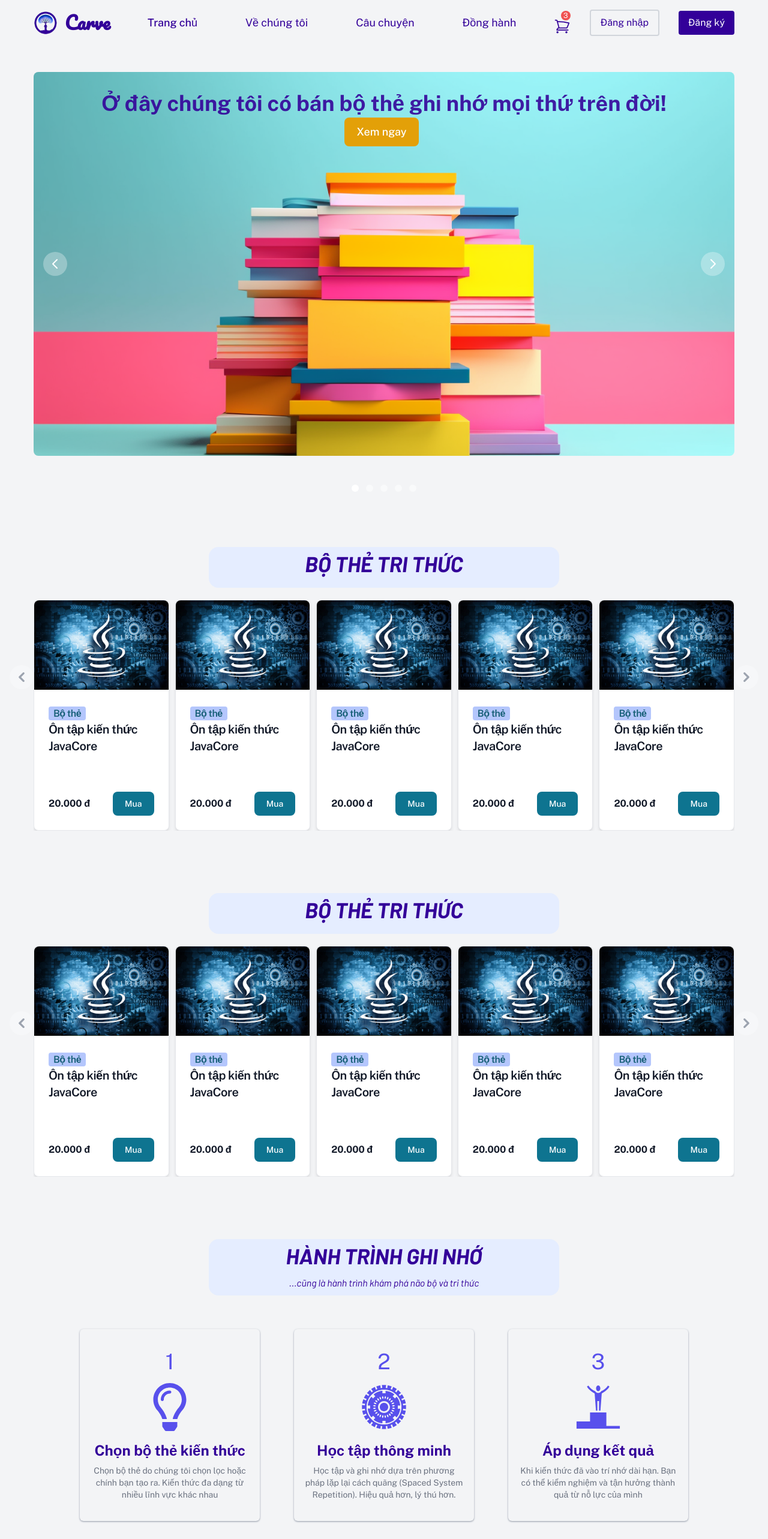
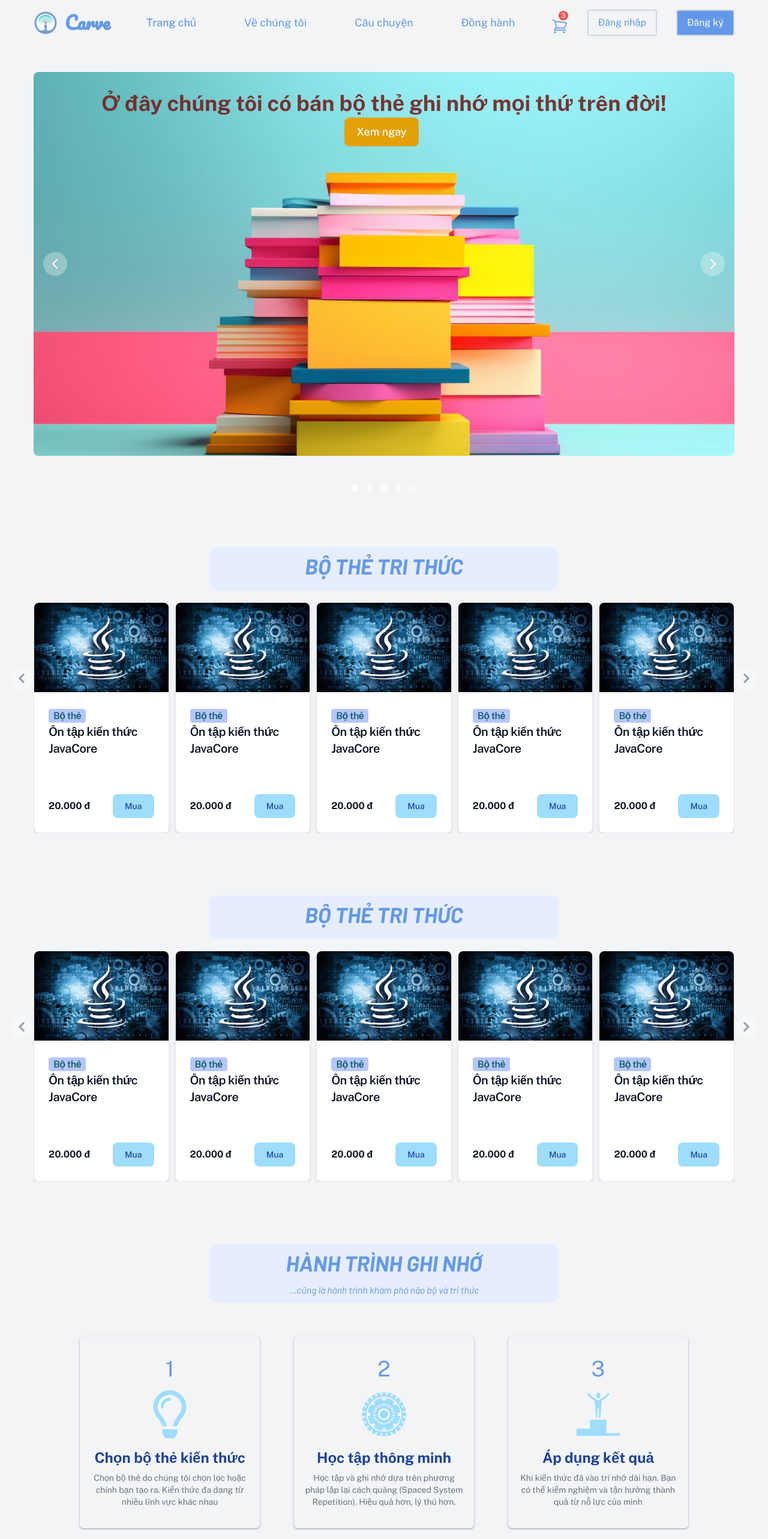
Before and after one commit to mrhuyle/C0323G1_HuyL_sprint2_carve, a React (Vite) app: page / in a window 1280 px wide. Shown: the top 2566 px of the page at 60% size. Built offline with nearby package versions, Linux system fonts and the light colour scheme; the HTML template or start-up script is replaced by a standard one.

Commit message:
modify color to cyan

```diff
--- a/src/components/AboutLeitner.jsx
+++ b/src/components/AboutLeitner.jsx
@@ -4,7 +4,7 @@ import img2 from "../assets/img/Leitner-Alternative-5boxes.png";
 const AboutLeitner = () => {
   return (
     <div className="px-4 py-16 mx-auto bg-gray-100 md:px-14 max-w-screen-2xl">
-      <div className="py-2 mx-auto mt-10 mb-5 italic font-extrabold leading-relaxed text-center bg-indigo-100 rounded-2xl md:w-1/2">
+      <div className="pt-3 pb-2 mx-auto mt-10 mb-5 italic font-extrabold leading-relaxed text-center bg-indigo-100 rounded-2xl md:w-1/2">
         <h2 className="px-1 mb-3 text-4xl font-semibold text-brandPrimary head-title">
           VỀ HỘP LEITNER - LEITNER&apos;S BOXS
         </h2>
@@ -18,7 +18,7 @@ const AboutLeitner = () => {
             </p>
             <a
               href="#"
-              className="inline-block px-4 py-2 space-y-2 font-bold text-gray-900 bg-indigo-300 rounded hover:text-white hover:bg-blue-700"
+              className="inline-block px-4 py-2 space-y-2 font-bold text-blue-800 bg-indigo-300 rounded hover:text-white hover:bg-blue-700"
             >
               Tìm hiểu thêm
             </a>
--- a/src/components/Blog.jsx
+++ b/src/components/Blog.jsx
@@ -6,7 +6,7 @@ import { Card } from "flowbite-react";
 const Blog = ({ imgSrc, imgAlt, title, description }) => {
   return (
     <Card imgAlt={imgAlt} imgSrc={imgSrc}>
-      <h5 className="text-2xl font-bold tracking-tight text-gray-900 dark:text-white">
+      <h5 className="text-2xl font-bold tracking-tight text-blue-800">
         <p>{title}</p>
       </h5>
       <p className="font-normal text-gray-700 dark:text-gray-400">
@@ -14,7 +14,7 @@ const Blog = ({ imgSrc, imgAlt, title, description }) => {
       </p>
       <a
         href="#"
-        className="inline-block px-4 py-2 space-y-2 font-bold text-center text-gray-900 bg-indigo-300 rounded hover:text-white hover:bg-blue-700"
+        className="inline-block px-4 py-2 space-y-2 font-bold text-center text-blue-800 bg-indigo-300 rounded hover:text-white hover:bg-blue-700"
       >
         Xem thêm
       </a>
--- a/src/components/Blogs.jsx
+++ b/src/components/Blogs.jsx
@@ -33,7 +33,7 @@ const Blogs = () => {
   ];
   return (
     <div className="px-4 pt-8 pb-32 mx-auto bg-gray-100 md:px-14 max-w-screen-2xl">
-      <div className="py-2 mx-auto mt-10 mb-5 italic leading-relaxed text-center bg-indigo-100 rounded-2xl md:w-1/2 text-brandPrimary head-title">
+      <div className="pt-3 pb-2 mx-auto mt-10 mb-5 italic leading-relaxed text-center bg-indigo-100 rounded-2xl md:w-1/2 text-brandPrimary head-title">
         <h2 className="mb-3 text-4xl font-semibold font-extrabold text-brandPrimary head-title">
           CÂU CHUYỆN
         </h2>
--- a/src/components/Navbar.jsx
+++ b/src/components/Navbar.jsx
@@ -57,7 +57,7 @@ const Navbar = () => {
                 alt=""
                 className="items-center inline-block w-10"
               />
-              <span id="brand" className="text-[#330099] text-3xl">
+              <span id="brand" className="text-3xl text-brandPrimary">
                 Carve
               </span>
             </Link>
@@ -112,7 +112,7 @@ const Navbar = () => {
                 Đăng nhập
               </Link>
               <Link to="/register">
-                <button className="px-4 py-2 text-white transition-all duration-100 duration-300 rounded bg-brandPrimary hover:bg-indigo-400 hover:text-gray-900">
+                <button className="px-4 py-2 text-white transition-all duration-100 duration-300 border-2 border-gray-300 rounded bg-brandPrimary hover:bg-indigo-400 hover:text-blue-800">
                   Đăng ký
                 </button>
               </Link>
--- a/src/components/ProductCard.jsx
+++ b/src/components/ProductCard.jsx
@@ -24,7 +24,7 @@ const ProductCard = () => {
             20.000 đ
           </span>
           <a
-            className="rounded-lg bg-cyan-700 px-5 py-2.5 text-center text-sm font-medium text-white hover:bg-cyan-800 focus:outline-none focus:ring-4 focus:ring-cyan-300 dark:bg-cyan-600 dark:hover:bg-cyan-700 dark:focus:ring-cyan-800"
+            className="rounded-lg bg-buttonColor px-5 py-2.5 text-center text-sm font-medium text-blue-800 hover:bg-brandPrimary hover:text-white focus:outline-none focus:ring-4 focus:ring-cyan-300 dark:bg-cyan-600 dark:hover:bg-cyan-700 dark:focus:ring-cyan-800"
             href="#"
           >
             <p>Mua</p>
--- a/src/components/ProductsSlider.jsx
+++ b/src/components/ProductsSlider.jsx
@@ -11,7 +11,7 @@ import ProductCard from "./ProductCard";
 const ProductsSlider = () => {
   return (
     <div className="relative px-4 py-8 mx-auto bg-gray-100 md:px-14 max-w-screen-2xl">
-      <div className="py-2 mx-auto mt-10 mb-5 italic font-extrabold leading-relaxed text-center bg-indigo-100 rounded-2xl md:w-1/2">
+      <div className="pt-3 pb-2 mx-auto mt-10 mb-5 italic font-extrabold leading-relaxed text-center bg-indigo-100 rounded-2xl md:w-1/2">
         <h2 className="mb-3 text-4xl font-semibold text-brandPrimary head-title">
           BỘ THẺ TRI THỨC
         </h2>
--- a/src/components/Roadmap.jsx
+++ b/src/components/Roadmap.jsx
@@ -28,7 +28,7 @@ const Roadmap = () => {
   ];
   return (
     <div className="px-4 py-8 mx-auto bg-gray-100 md:px-14 max-w-screen-2xl">
-      <div className="py-2 mx-auto mt-10 mb-5 italic leading-relaxed text-center bg-indigo-100 rounded-2xl md:w-1/2 text-brandPrimary head-title">
+      <div className="pt-3 pb-2 mx-auto mt-10 mb-5 italic leading-relaxed text-center bg-indigo-100 rounded-2xl md:w-1/2 text-brandPrimary head-title">
         <h2 className="mb-3 text-4xl font-semibold font-extrabold text-brandPrimary head-title">
           HÀNH TRÌNH GHI NHỚ
         </h2>
@@ -42,14 +42,14 @@ const Roadmap = () => {
           >
             <div>
               <div className="w-10 h-10 mx-auto mb-4">
-                <span className="w-full h-full text-4xl text-indigo-600">
+                <span className="w-full h-full text-4xl text-brandPrimary">
                   {period.id}
                 </span>
               </div>
               <div className="w-20 h-20 mx-auto mb-4">
-                <period.img className="w-full h-full text-indigo-600" />
+                <period.img className="w-full h-full text-buttonColor" />
               </div>
-              <h4 className="px-2 mb-2 text-2xl font-bold text-brandPrimary">
+              <h4 className="px-2 mb-2 text-2xl font-bold text-blue-800">
                 {period.title}
               </h4>
               <p className="text-sm text-gray-500">{period.description}</p>
--- a/src/components/UserReviewBlockquote.jsx
+++ b/src/components/UserReviewBlockquote.jsx
@@ -18,7 +18,7 @@ const UserReviewBlockquote = () => {
         </div>
         <Blockquote>
           <BiSolidQuoteRight size={30} className="text-gray-900" />
-          <p className="text-2xl font-semibold font-bold text-brandPrimary">
+          <p className="text-2xl font-semibold font-bold text-blue-800">
             <p className="font-extrabold text-left">
               Nhờ Khắc Kiến Thức, chúng tôi đã cùng nhau ôn tập các kiến thức
               Java, SQL, OCA,... cũng như ngoại ngữ một cách hiệu quả hơn.
@@ -28,10 +28,10 @@ const UserReviewBlockquote = () => {
         <figcaption className="flex items-center mt-1 space-x-3">
           <Avatar alt="profile picture" img={codegym} rounded size="xs" />
           <div className="flex items-center divide-x-2 divide-gray-300 dark:divide-gray-700">
-            <cite className="pr-3 font-extrabold text-brandPrimary dark:text-white">
+            <cite className="pr-3 font-extrabold text-blue-800 dark:text-white">
               C0323G1
             </cite>
-            <cite className="pl-3 text-lg font-extrabold text-brandPrimary dark:text-gray-400">
+            <cite className="pl-3 text-lg font-extrabold text-blue-800 dark:text-gray-400">
               Codegym Đà Nẵng
             </cite>
           </div>
--- a/src/components/WelcomeBanner.jsx
+++ b/src/components/WelcomeBanner.jsx
@@ -20,7 +20,7 @@ const WelcomeBanner = () => {
           {/* Slide 1 */}
           <div className="flex items-center justify-center h-full py-12 my-28 md:my-8">
             <img src={cards1} alt="" className="object-scale-down" />
-            <div className="absolute top-0 w-full text-4xl font-bold text-center animate-pulse text-brandPrimary">
+            <div className="absolute top-0 w-full text-4xl font-bold text-center text-red-900 animate-pulse">
               Ở đây chúng tôi có bán bộ thẻ ghi nhớ mọi thứ trên đời!
             </div>
             <div className="absolute top-11">
@@ -54,7 +54,7 @@ const WelcomeBanner = () => {
           {/* Slide 1 */}
           <div className="flex items-center justify-center h-full py-12 my-28 md:my-8">
             <img src={cards2} alt="" className="object-scale-down" />
-            <div className="absolute top-0 w-full text-4xl font-bold text-center animate-pulse text-brandPrimary">
+            <div className="absolute top-0 w-full text-4xl font-bold text-center text-red-800 animate-pulse ">
               Bạn có tự tạo bộ thẻ và bắt đầu học ngay trên Carve?
             </div>
             <Link to="/register">
--- a/tailwind.config.js
+++ b/tailwind.config.js
@@ -9,9 +9,8 @@ export default {
   theme: {
     extend: {
       colors: {
-        'neutralSilver': '#F5F7FA',
-        'brandPrimary': '#330099',
-        'neutralGrey': '#717171',
+        'brandPrimary': '#6499E9',
+        'buttonColor' : '#9EDDFF',
       },
     },
   },
```
Also changed, not shown: src/components/MyFooter.jsx (+8 -8 lines), src/assets/img/carve_logo_indigo.png.
